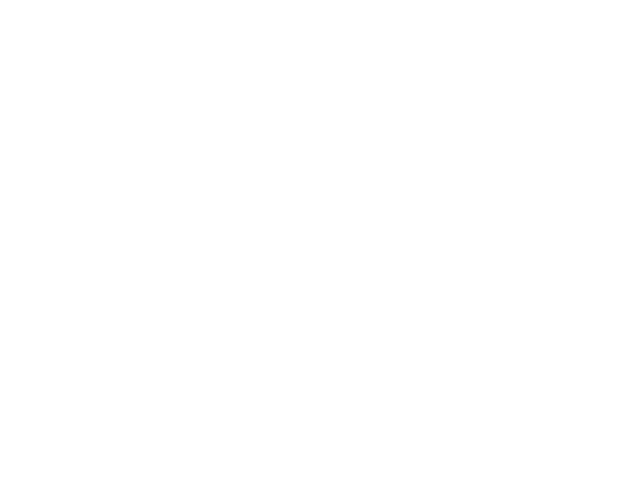
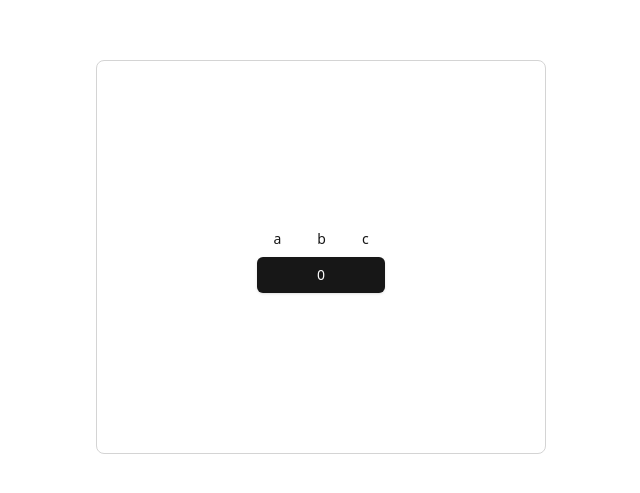
Before and after one commit to ta09472/x-up, a React (Vite) app: page /c in a window 1280 px wide. Before the commit this address had no page. Shown: the part 143-636 px from the top of the page, without its empty margins (319-959 px from the left). Built offline with nearby package versions, Linux system fonts and the light colour scheme.

Commit message:
feat: c-page 페이지 및 경로 추가

```diff
--- a/src/App.tsx
+++ b/src/App.tsx
@@ -3,6 +3,7 @@ import Layout from "@/components/layout";
 import APage from "./pages/a-page";
 import { CountContextProvider } from "./context/count-context";
 import BPage from "./pages/b-page";
+import CPage from "./pages/c-page";
 
 function App() {
   return (
@@ -11,6 +12,7 @@ function App() {
         <Route element={<Layout />}>
           <Route index element={<APage />} />
           <Route path="/b" element={<BPage />} />
+          <Route path="/c" element={<CPage />} />
         </Route>
       </Routes>
     </CountContextProvider>
--- a/src/components/layout.tsx
+++ b/src/components/layout.tsx
@@ -17,6 +17,10 @@ export default function Layout() {
     {
       label: "b",
       path: "b",
+    },
+    {
+      label: "c",
+      path: "c",
     },
   ];
   const navigate = useNavigate();
--- /dev/null
+++ b/src/pages/c-page.tsx
@@ -0,0 +1,9 @@
+import { Button } from "@/components/ui/button";
+import { CountContext } from "@/context/count-context";
+import { useContext } from "react";
+
+export default function CPage() {
+  const { count } = useContext(CountContext);
+
+  return <Button className=" w-full">{count === 10 ? 2 : 0}</Button>;
+}
```
